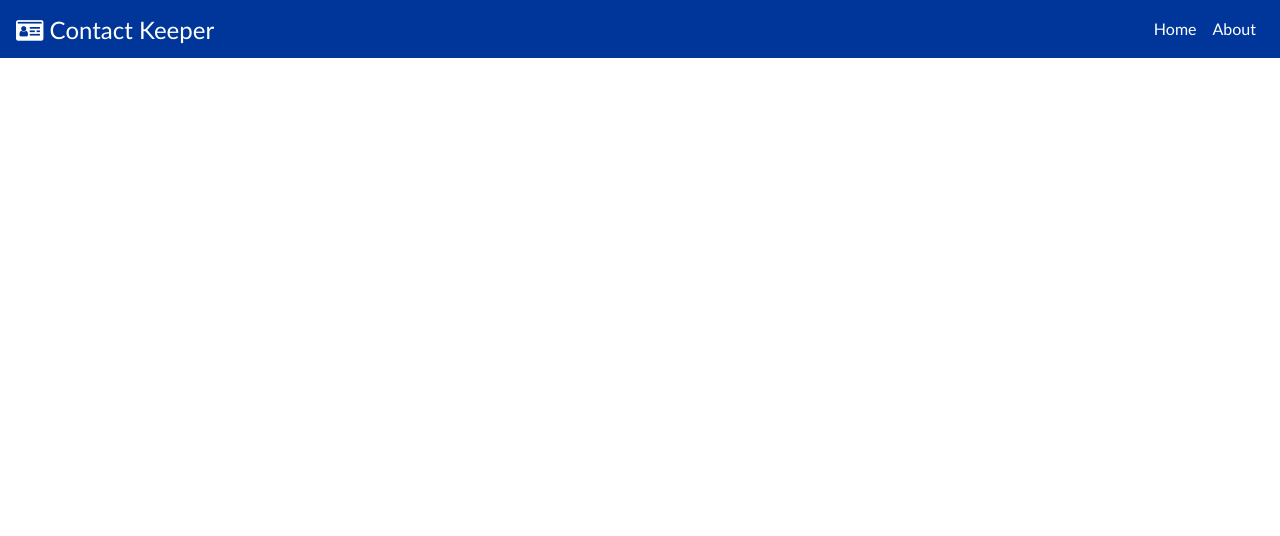
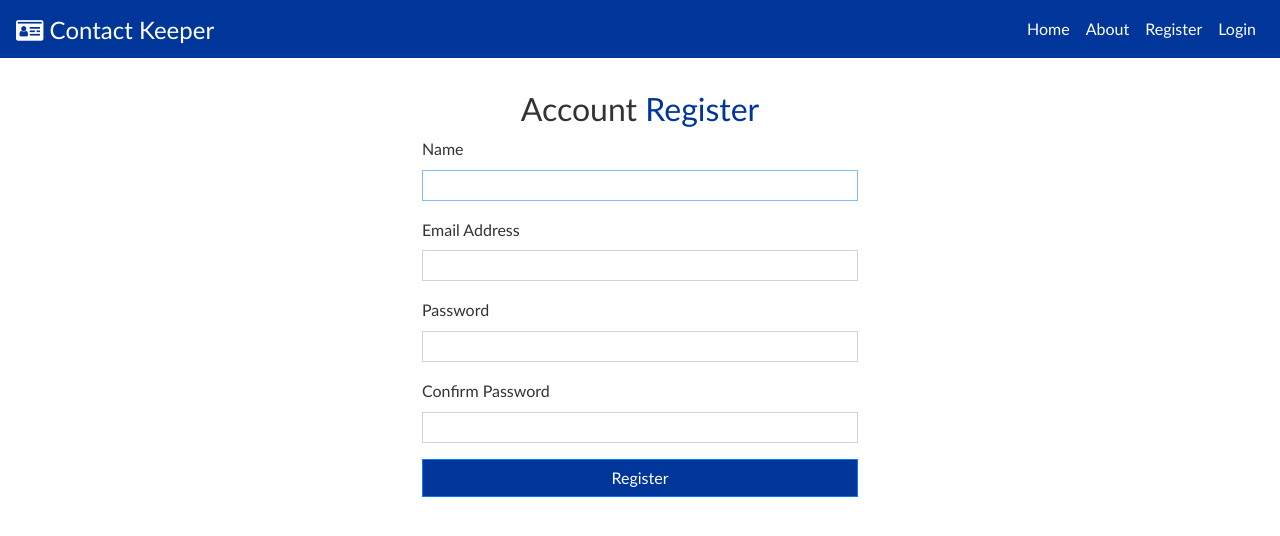
Before and after one commit to Eyu-Tes/contact-keeper, a React (Create React App) app in the folder client/: page /register in a window 1280 px wide. Shown: the top 536 px of the page. Built offline with nearby package versions, Linux system fonts and the light colour scheme.

Commit message:
added Register and Login forms

```diff
--- a/client/src/App.css
+++ b/client/src/App.css
@@ -106,3 +106,10 @@
     opacity: 0.01;
     transition: opacity 500ms ease-in;
 }
+
+.form-container {
+    max-width: 500px;
+    margin: 2rem auto;
+    overflow: hidden;
+    padding: 0 2rem;
+}
--- a/client/src/App.js
+++ b/client/src/App.js
@@ -3,6 +3,8 @@
 import Navbar from './components/layout/Navbar'
 import Home from './components/pages/Home'
 import About from './components/pages/About'
+import Register from './components/auth/Register'
+import Login from './components/auth/Login'
 import ContactContextProvider from './context/contact/ContactContext'
 import AuthContextProvider from './context/auth/AuthContext'
 import './App.css'
@@ -18,6 +20,8 @@
               <Switch>
                 <Route exact path="/" component={Home}></Route>
                 <Route exact path="/about" component={About}></Route>
+                <Route exact path="/register" component={Register}></Route>
+                <Route exact path="/login" component={Login}></Route>
               </Switch>
             </div>
           </Fragment>
--- /dev/null
+++ b/client/src/components/auth/Login.js
@@ -0,0 +1,50 @@
+import {useState, useContext} from 'react'
+import {AuthContext} from '../../context/auth/AuthContext'
+
+const Login = () => {
+    const {loginUser} = useContext(AuthContext)
+    const initialUser = {
+        email: '',
+        password: ''
+    }
+    const [user, setUser] = useState(initialUser)
+    const {email, password} = user
+    const onChange = e => {
+        setUser({...user, [e.target.name]: e.target.value})
+    }
+    const onSubmit = e => {
+        e.preventDefault()
+        loginUser()
+        setUser(initialUser)
+    }
+    return(
+        <div className="form-container">
+            <h2 className="text-center">Account <span className="text-primary">Login</span></h2>
+            <form onSubmit={onSubmit}>
+                <div className="form-group">
+                    <label htmlFor="email">Email Address</label>
+                    <input
+                        type="email"
+                        className="form-control form-control-sm"
+                        name="email"
+                        value={email}
+                        onChange={onChange}
+                    />
+                </div>
+                <div className="form-group">
+                    <label htmlFor="password">Password</label>
+                    <input
+                        type="password"
+                        className="form-control form-control-sm"
+                        name="password"
+                        value={password}
+                        onChange={onChange}
+                    />
+                </div>
+                <input type="submit" value="Login" className="btn btn-primary btn-block"/>
+            </form>
+        </div>
+    )
+}
+
+export default Login
--- /dev/null
+++ b/client/src/components/auth/Register.js
@@ -0,0 +1,73 @@
+import {useState, useContext} from 'react'
+import {AuthContext} from '../../context/auth/AuthContext'
+
+const Register = () => {
+    const {registerUser} = useContext(AuthContext)
+    const initialUser = {
+        name: '',
+        email: '',
+        password: '',
+        password2: ''
+    }
+    const [user, setUser] = useState(initialUser)
+    const {name, email, password, password2} = user
+    const onChange = e => {
+        setUser({...user, [e.target.name]: e.target.value})
+    }
+    const onSubmit = e => {
+        e.preventDefault()
+        registerUser()
+        setUser(initialUser)
+    }
+    return(
+        <div className="form-container">
+            <h2 className="text-center">Account <span className="text-primary">Register</span></h2>
+            <form onSubmit={onSubmit}>
+                <div className="form-group">
+                    <label htmlFor="name">Name</label>
+                    <input
+                        type="text"
+                        autoFocus
+                        className="form-control form-control-sm"
+                        name="name"
+                        value={name}
+                        onChange={onChange}
+                    />
+                </div>
+                <div className="form-group">
+                    <label htmlFor="email">Email Address</label>
+                    <input
+                        type="email"
+                        className="form-control form-control-sm"
+                        name="email"
+                        value={email}
+                        onChange={onChange}
+                    />
+                </div>
+                <div className="form-group">
+                    <label htmlFor="password">Password</label>
+                    <input
+                        type="password"
+                        className="form-control form-control-sm"
+                        name="password"
+                        value={password}
+                        onChange={onChange}
+                    />
+                </div>
+                <div className="form-group">
+                    <label htmlFor="password2">Confirm Password</label>
+                    <input
+                        type="password2"
+                        className="form-control form-control-sm"
+                        name="password2"
+                        value={password2}
+                        onChange={onChange}
+                    />
+                </div>
+                <input type="submit" value="Register" className="btn btn-primary btn-block"/>
+            </form>
+        </div>
+    )
+}
+
+export default Register
--- a/client/src/components/layout/Navbar.js
+++ b/client/src/components/layout/Navbar.js
@@ -20,6 +20,12 @@
                 <li className="nav-item">
                     <Link to="/about" className="nav-link">About</Link>
                 </li>
+                <li className="nav-item">
+                    <Link to="/register" className="nav-link">Register</Link>
+                </li>
+                <li className="nav-item">
+                    <Link to="/login" className="nav-link">Login</Link>
+                </li>
             </ul>
         </div>
     </nav>
--- a/client/src/context/auth/AuthContext.js
+++ b/client/src/context/auth/AuthContext.js
@@ -16,12 +16,12 @@
 
     // register user
     const registerUser = () => {
-
+        console.log('User Registered')
     }
 
     // login user
     const loginUser = () => {
-
+        console.log('Uesr Loggedin')
     }
 
     // logout
```
